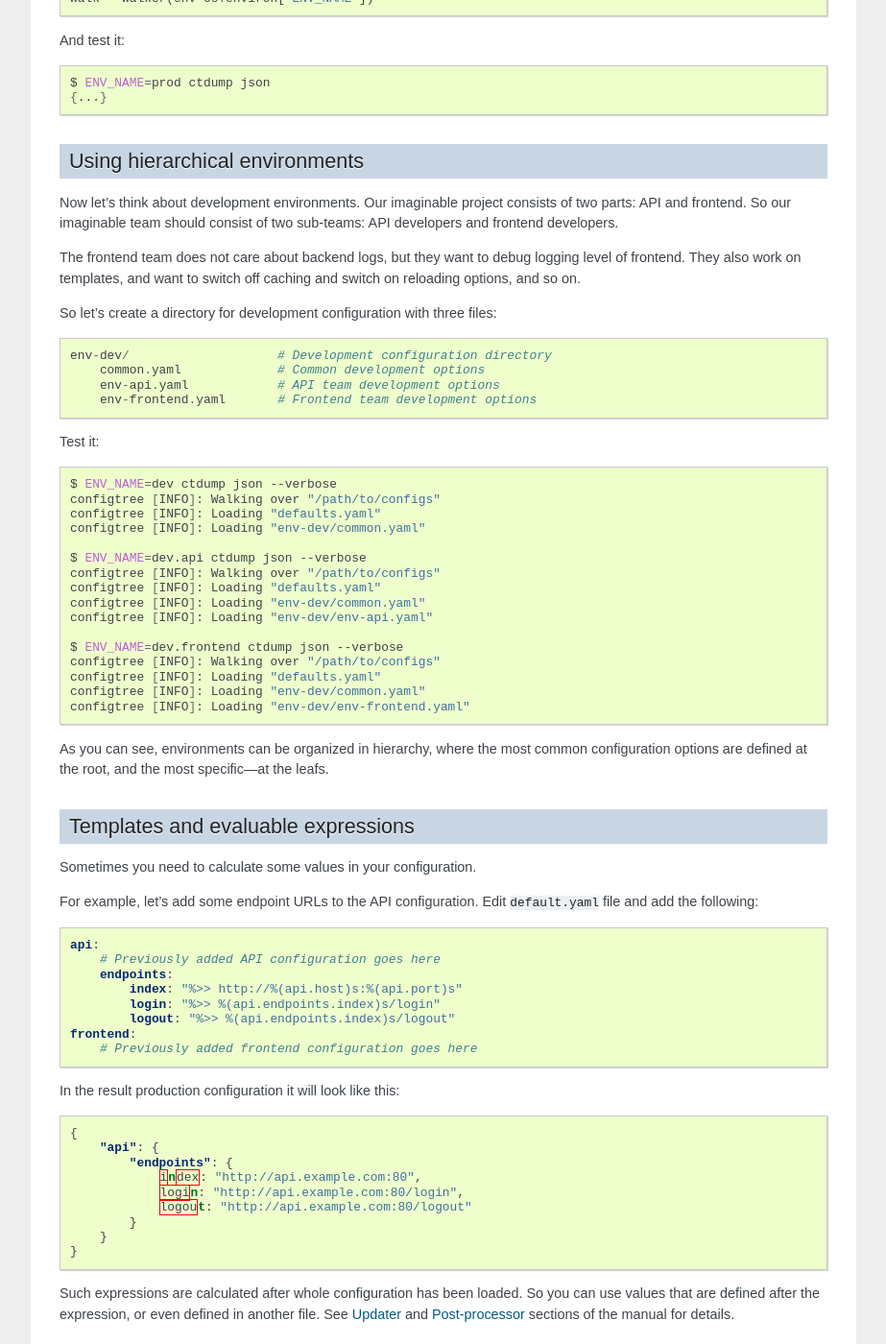
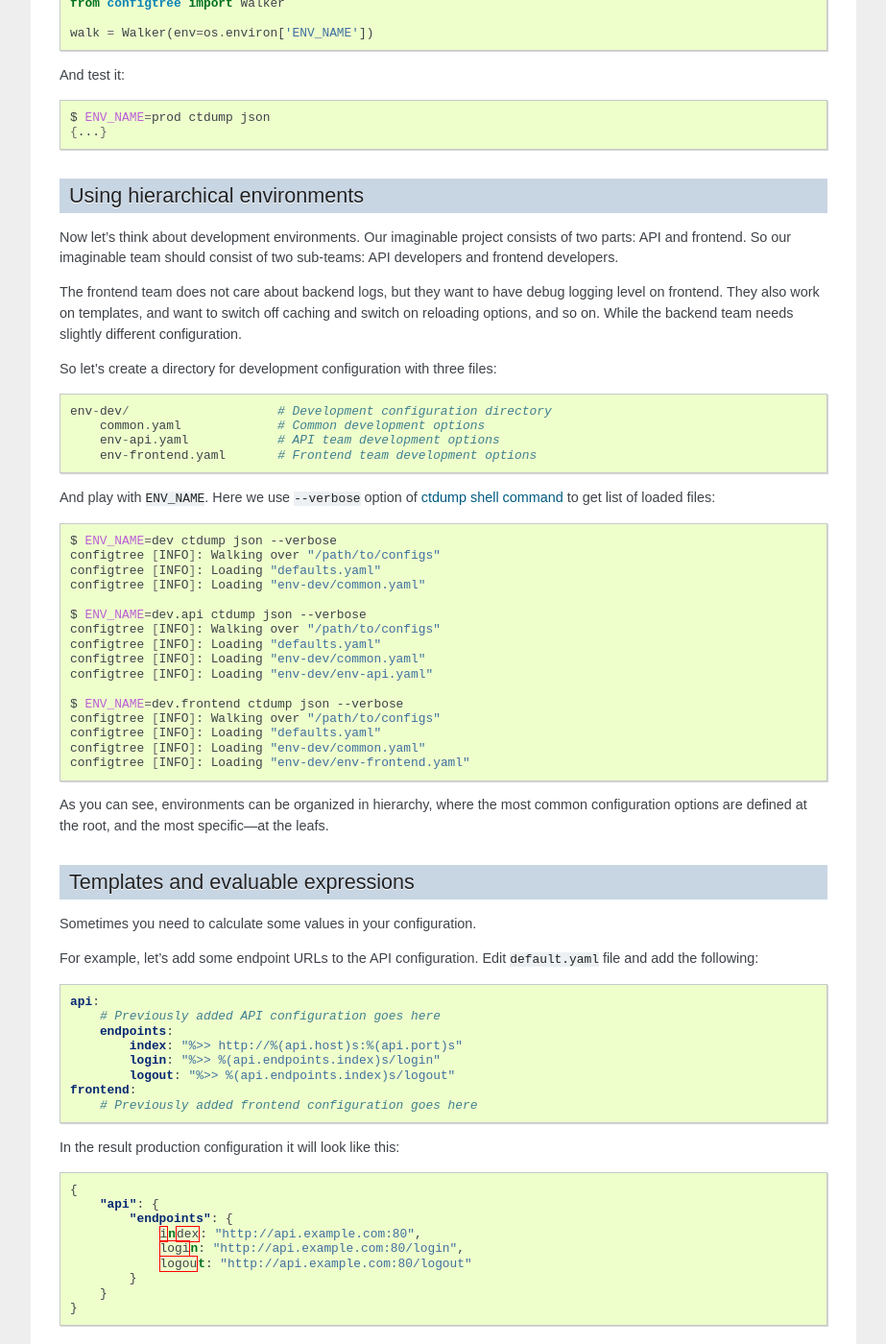
Before and after one commit to StudioEtrange/ConfigTree, a Sphinx documentation site: the page built from docs/getting_started.rst, in a window 1280 px wide and 1400 px high, scrolled down 3336 px. Shown: the whole window at 96% size, without its empty margins (198-1121 px from the left). Built offline with Sphinx 7.4.7, drawn with Linux system fonts in a browser that asks for light colours; some of the changed text lies outside the part shown.

Commit message:
Fixed docs

```diff
--- a/docs/getting_started.rst
+++ b/docs/getting_started.rst
@@ -111,10 +111,13 @@
 *   ConfigTree uses :class:`configtree.tree.Tree` to store the result.
     This class provides dictionary interface and can be used wherever
     built-in :class:`dict` is expected.  It also provides ability to get
-    branches, i.e. expose intermediate keys.  This is why it named "Tree".
+    branches, i.e. expose intermediate keys.  That is why it named "Tree".
 
 *   :class:`configtree.loader.Loader` is used to load :class:`configtree.tree.Tree`
     object from files.  The following tutorial is devoted to its features.
+
+*   :ref:`ctdump` can be used to dump tree into JSON, so it can be useful
+    to build configuration for programs written in other programming languages.
 
 Now remove the test file and move on to the real world example.
 
@@ -164,7 +167,7 @@
             cache: yes
         logging: "error"
 
-Now let's test test:
+Now let's test it:
 
 ..  code-block:: bash
 
@@ -237,9 +240,10 @@
 consists of two parts: API and frontend.  So our imaginable team should
 consist of two sub-teams: API developers and frontend developers.
 
-The frontend team does not care about backend logs, but they want to debug
-logging level of frontend.  They also work on templates, and want to
-switch off caching and switch on reloading options, and so on.
+The frontend team does not care about backend logs, but they want to have debug
+logging level on frontend.  They also work on templates, and want to
+switch off caching and switch on reloading options, and so on.  While the backend
+team needs slightly different configuration.
 
 So let's create a directory for development configuration with three files::
 
@@ -248,7 +252,8 @@
         env-api.yaml            # API team development options
         env-frontend.yaml       # Frontend team development options
 
-Test it:
+And play with ``ENV_NAME``.  Here we use ``--verbose`` option of :ref:`ctdump`
+to get list of loaded files:
 
 ..  code-block:: bash
 
@@ -308,5 +313,8 @@
 
 Such expressions are calculated after whole configuration has been loaded.
 So you can use values that are defined after the expression, or even defined
-in another file.  See :ref:`updater` and :ref:`postprocessor` sections of
-the manual for details.
+in another file.
+
+You can also use expressions similar to standard Python console.  And even
+add your own syntactic sugar.  See :ref:`updater` and :ref:`postprocessor`
+sections of the manual for details.
--- a/docs/internals/conv.rst
+++ b/docs/internals/conv.rst
@@ -4,4 +4,5 @@
 ..  automodule:: configtree.conv
 
 ..  autofunction:: to_json
+..  autofunction:: to_rare_json
 ..  autofunction:: to_shell
```
Also changed, not shown: other parts of docs/getting_started.rst (+2 -2 lines), README.rst (+10 -16 lines), docs/advanced_usage.rst (+33 -29 lines), docs/index.rst (+6 -5 lines).
